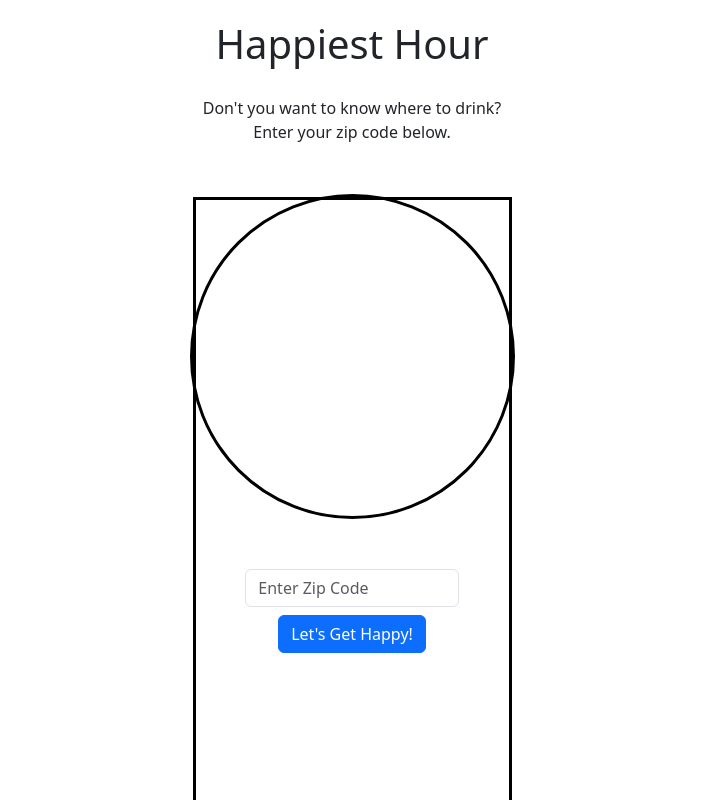
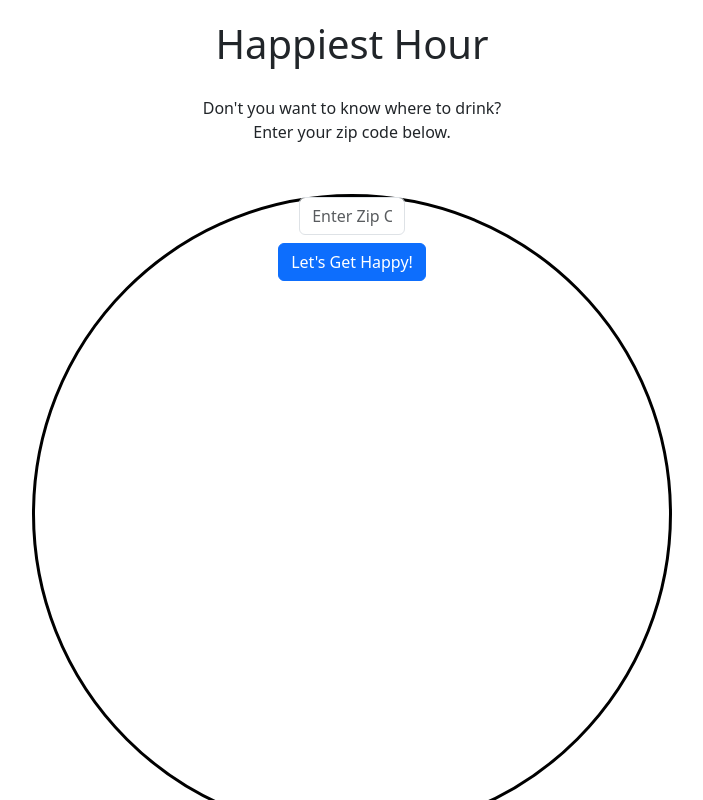
Before and after one commit to ColdWeatherBoyy/happiest-hour, a React (Vite) app in the folder client/: page / in a window 1280 px wide. Shown: the top 800 px of the page, without its empty margins (288-991 px from the left). Built offline with nearby package versions, Linux system fonts and the light colour scheme.

Commit message:
moved SubmitForm to Clock component to center it

```diff
--- a/client/src/components/Clock/Clock.css
+++ b/client/src/components/Clock/Clock.css
@@ -2,19 +2,14 @@
     --radius: 60vw;
 }
 
-#clock {
+.clock {
     border: 3px solid black;
     background-color: rgb(255, 255, 255);
     border-radius: 50%;
     margin: 50px auto; /* top & bottom, right & left */
-    width: var(--radius);
-    height: var(--radius);
+    /* width: var(--radius);
+    height: var(--radius); */
     padding-bottom: 10em;
-}
-
-#clock-center {
-    border: 3px solid black;
-    height: var(--radius);
 }
 
 @media (min-width: 769px) {
--- a/client/src/components/Clock/Clock.jsx
+++ b/client/src/components/Clock/Clock.jsx
@@ -1,11 +1,21 @@
-import clockStyle from './Clock.css'
+import clockStyle from './Clock.css';
+import useWindowDimensions from '../../hooks/useWindowDimensions';
+import SubmitForm from "../SubmitForm/SubmitForm";
+
 
 const Clock = () => {
+    let { width } = useWindowDimensions();
+    let diameter = width/2;
+
     return(
-        <div id='clock'>
-            <div id="clock-center"></div>
+        <div className='clock' style={{width: diameter, height: diameter}}>
+            <SubmitForm onClick={(zipCode) => setSubmitZip(zipCode)} />
         </div>
     )
 }
 
 export default Clock;
+
+
+
+// number.number$*12>div{$}
--- a/client/src/components/Home/Home.jsx
+++ b/client/src/components/Home/Home.jsx
@@ -1,5 +1,4 @@
 import React, { useState, useEffect } from "react";
-import SubmitForm from "../SubmitForm/SubmitForm";
 import YelpList from "../YelpList/YelpList";
 import Clock from "../Clock/Clock";
 import Title from "../Title/Title";
@@ -16,7 +15,6 @@ const Home = () => {
 		<>
 			<Title />
 			<Clock />
-			<SubmitForm onClick={(zipCode) => setSubmitZip(zipCode)} />
 			<YelpList zipCode={submitZip} />
 		</>
 	);
--- /dev/null
+++ b/client/src/hooks/useWindowDimensions.js
@@ -0,0 +1,32 @@
+import { useState, useEffect } from 'react';
+
+export default function useWindowDimensions() {
+
+  const hasWindow = typeof window !== 'undefined';
+
+  function getWindowDimensions() {
+    const width = hasWindow ? window.innerWidth : null;
+    const height = hasWindow ? window.innerHeight : null;
+    return {
+      width,
+      height,
+    };
+  }
+
+  const [windowDimensions, setWindowDimensions] = useState(getWindowDimensions());
+
+  useEffect(() => {
+    if (hasWindow) {
+      function handleResize() {
+        setWindowDimensions(getWindowDimensions());
+      }
+
+      window.addEventListener('resize', handleResize);
+      return () => window.removeEventListener('resize', handleResize);
+    }
+  }, [hasWindow]);
+
+  return windowDimensions;
+}
+
+// link to above code block: https://stackoverflow.com/questions/36862334/get-viewport-window-height-in-reactjs/59185109#59185109
```
